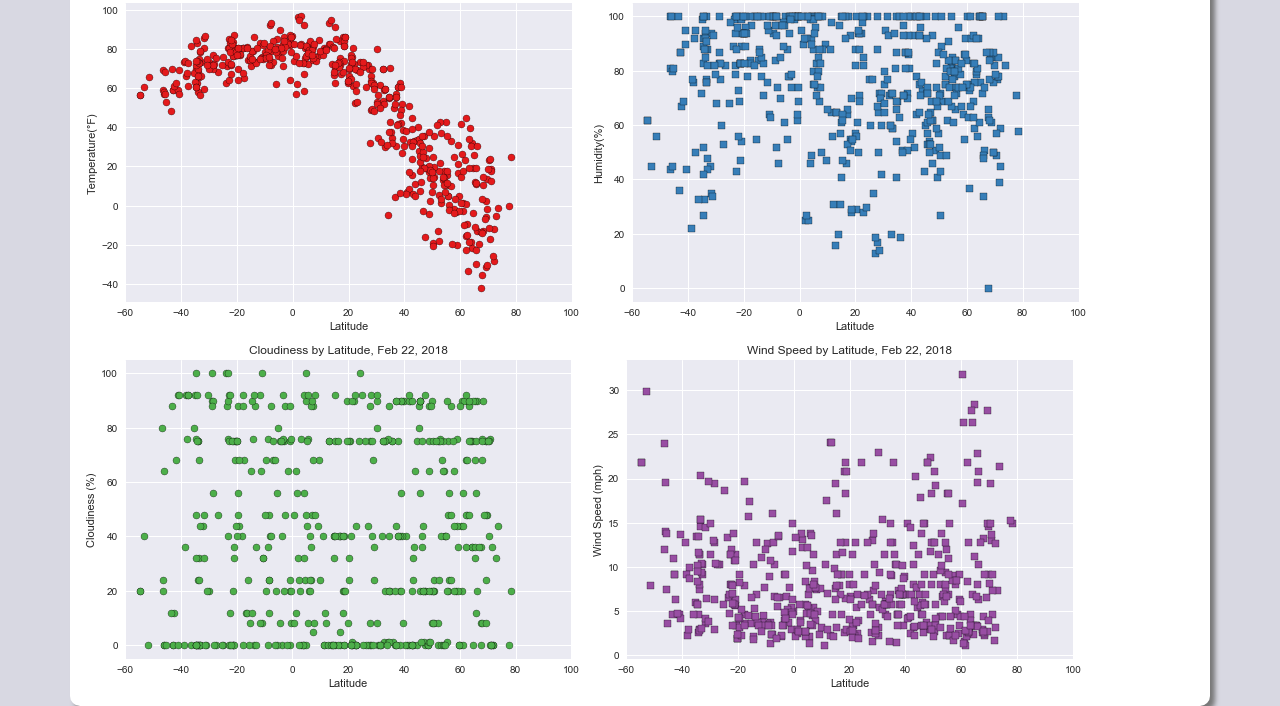
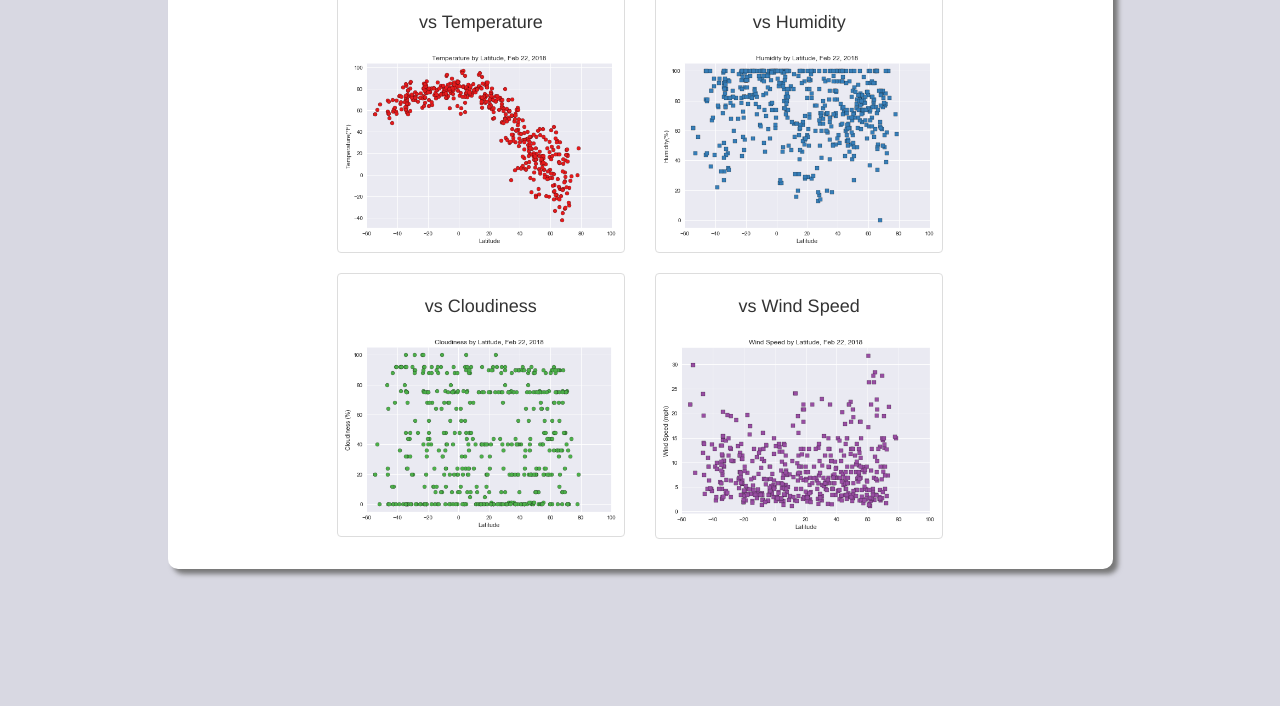
Before and after one commit to ChristiaanVDA/Weather_v_Latitude, a plain HTML site: page comparison.html in a window 1280 px wide. Shown: the part 131-837 px from the top of the page. After the commit the page ends 800 px from the top, so only its background shows below. Drawn offline with nearby package versions, Linux system fonts and the light colour scheme.

Commit message:
Add files via upload

```diff
--- a/comparison.html
+++ b/comparison.html
@@ -54,25 +54,63 @@
     <!-- /.container-fluid -->
   </nav>
 
-
+  <!--Create white background box-->
   <div class="container">
-    <!-- First Row -->
     <section class="row">
-      <div class="col-md-12">
+      <div class="col-md-10 col-md-offset-1">
         <div class ="media box white">
-          <h3 class ="media-heading">Visualizations</h3>
-
-          <!--div class="row thumbnail"-->
-          <a href="temperature.html" class="">
-            <img src="temp_lat.png" class= "largeLandscape pull-left" alt="Temperature"></a>
-          <a href="humidity.html" class="">
-            <img src="humid_lat.png" class = "largeLandscape pull-left" alt ="Humidity"></a>
-          <a href="cloudiness.html" class="">
-            <img src="cloud_lat.png" class= "largeLandscape pull-left" alt="Cloudiness"></a>
-          <a href="windspeed.html" class="">
-            <img src="wind_lat.png" class = "largeLandscape pull-left" alt ="Windspeed"></a>
+          <h2 class ="media-heading">Comparison: Latitude vs X</h2>
 
 
+          <!--Temperature thumbnail-->
+          <section class="row">
+            <div class="col-md-4 col-md-offset-2">
+              <div class="thumbnail text-center">
+                <div class="caption">
+                  <h4>vs Temperature</h4>
+                </div>
+                <a href="temperature.html">
+                  <img src="temp_lat.png" class="" alt="Temperature"></a>
+              </div>
+            </div>
+
+            <!--Humidity thumbnail-->
+            <div class="col-md-4">
+              <div class="thumbnail text-center">
+                <div class="caption">
+                  <h4>vs Humidity</h4>
+                </div>
+                <a href="humidity.html">
+                  <img src="humid_lat.png" class="" alt="Humidity"></a>
+              </div>
+            </div>
+          </section>
+
+          <!--Cloudiness thumbnail-->
+          <section class="row">
+            <div class="col-md-4 col-md-offset-2">
+              <div class="thumbnail text-center">
+                <div class="caption">
+                  <h4>vs Cloudiness</h4>
+                </div>
+                <a href="cloudiness.html">
+                  <img src="cloud_lat.png" class="" alt="Cloudiness"></a>
+              </div>
+            </div>
+
+            <!--Wind Speed thumbnail-->
+            <div class="col-md-4">
+              <div class="thumbnail text-center">
+                <div class="caption">
+                  <h4>vs Wind Speed</h4>
+                </div>
+                <a href="windspeed.html">
+                  <img src="wind_lat.png" class="" alt="Windspeed"></a>
+              </div>
+            </div>
+          </section>
+
+        </div>
         </div>
       </div>
     </section>
```
Also changed, not shown: data.html (+22 -14 lines), index.html (+2 -2 lines).
